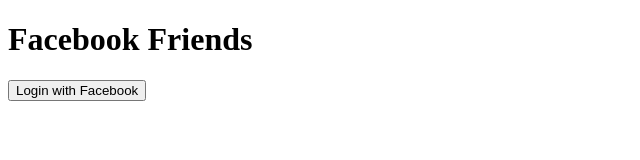
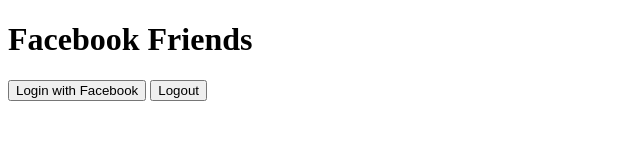
Before and after one commit to scrutin-app/scrutin-auth-fb, a plain HTML site: page index.html in a window 1280 px wide. Shown: the whole page, without its empty margins (0-640 px from the left). Drawn offline with Linux system fonts and the light colour scheme.

Commit message:
feat: logout button

```diff
--- a/index.html
+++ b/index.html
@@ -39,6 +39,13 @@
             }, {scope: 'user_link,user_friends'});
         }
 
+        function logout() {
+            FB.logout(function(response) {
+                // Person is now logged out
+                console.log('User is now logged out');
+            });
+        }
+
         function fetchFriends() {
             FB.api('/me', function(response) {
                 console.log('Me:', response);
@@ -58,6 +65,7 @@
 <body>
     <h1>Facebook Friends</h1>
     <button id="loginBtn" onclick="login()">Login with Facebook</button>
+    <button id="logoutBtn" onclick="logout()">Logout</button>
     <ul id="friendsList"></ul>
 </body>
 </html>
```
